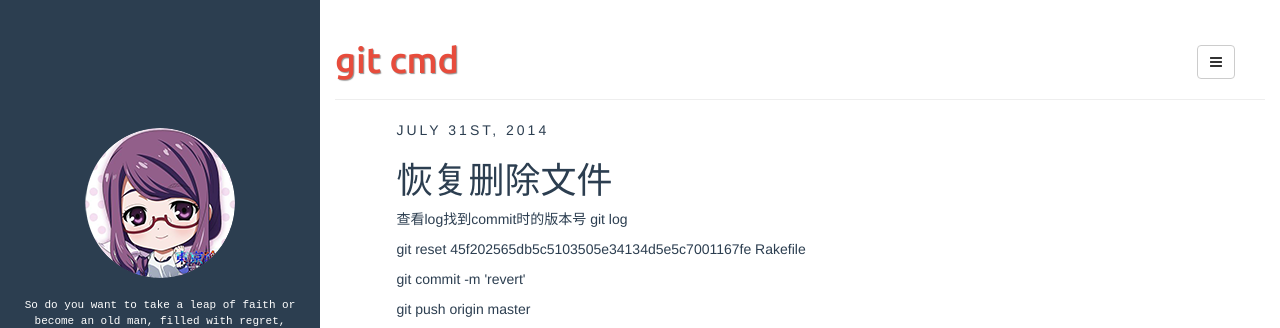
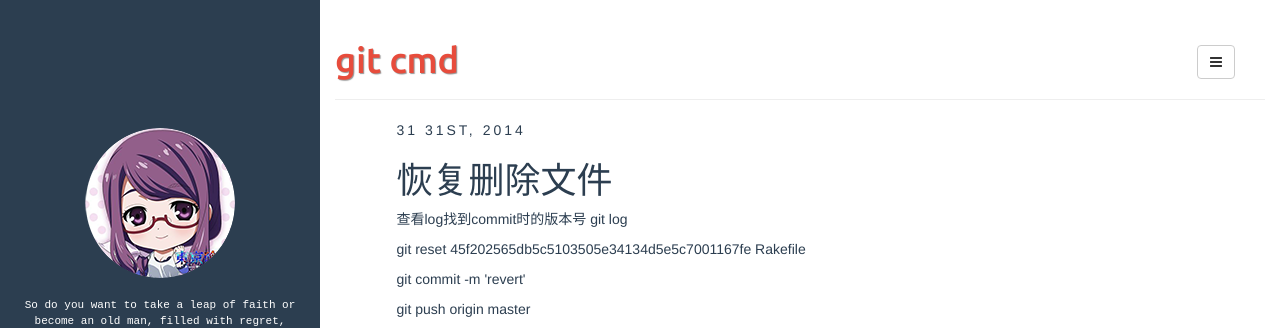
Before and after one commit to plusyu/plusyu.github.io, a Jekyll site: the page built from _posts/2014-07-31-git cmd.md, in a window 1280 px wide. Shown: the top 328 px of the page. Built offline with Jekyll 4.4.1, drawn with Linux system fonts in a browser that asks for light colours.

Commit message:
date style

```diff
--- a/_includes/post.html
+++ b/_includes/post.html
@@ -7,7 +7,7 @@
 	<div class="col-sm-10">
 	 <span class="post-date">
 	   {% assign d = page.date | date: "%d" | plus:'0' %}
-	   {{ page.date | date: "%B" }}
+	   {{ page.date | date: "%d" }}
 	   {% case d %}
 	     {% when 1 or 21 or 31 %}{{ d }}st,
 	     {% when 2 or 22 %}{{ d }}nd,
```
